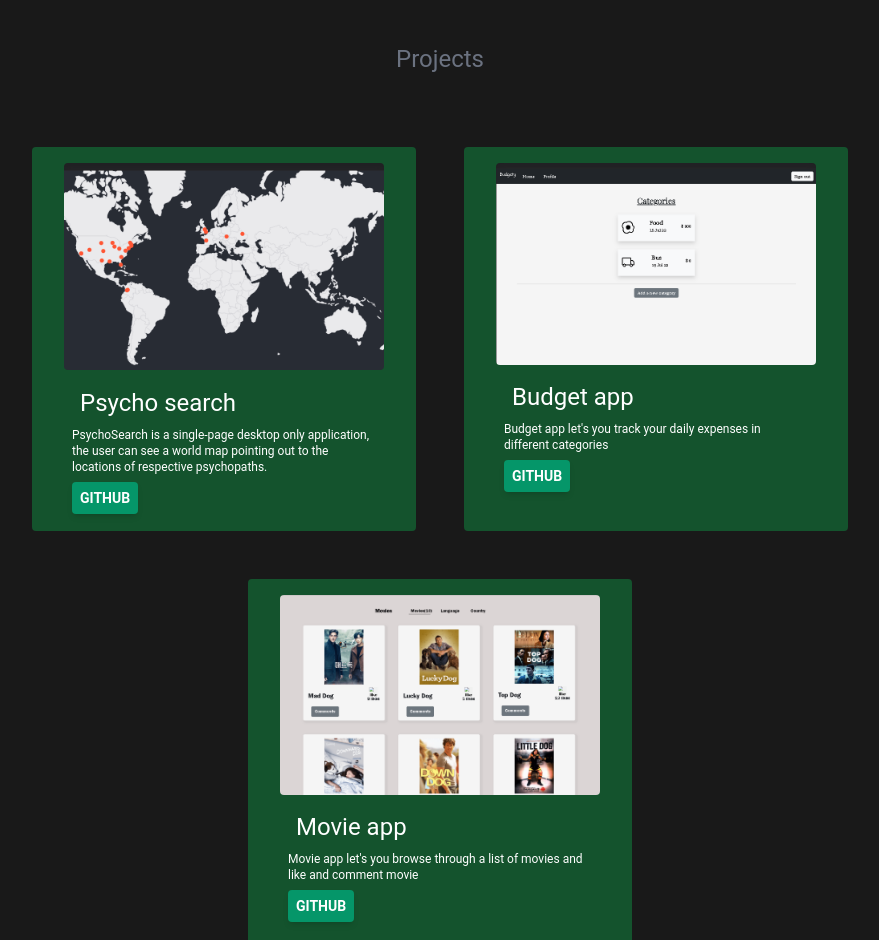
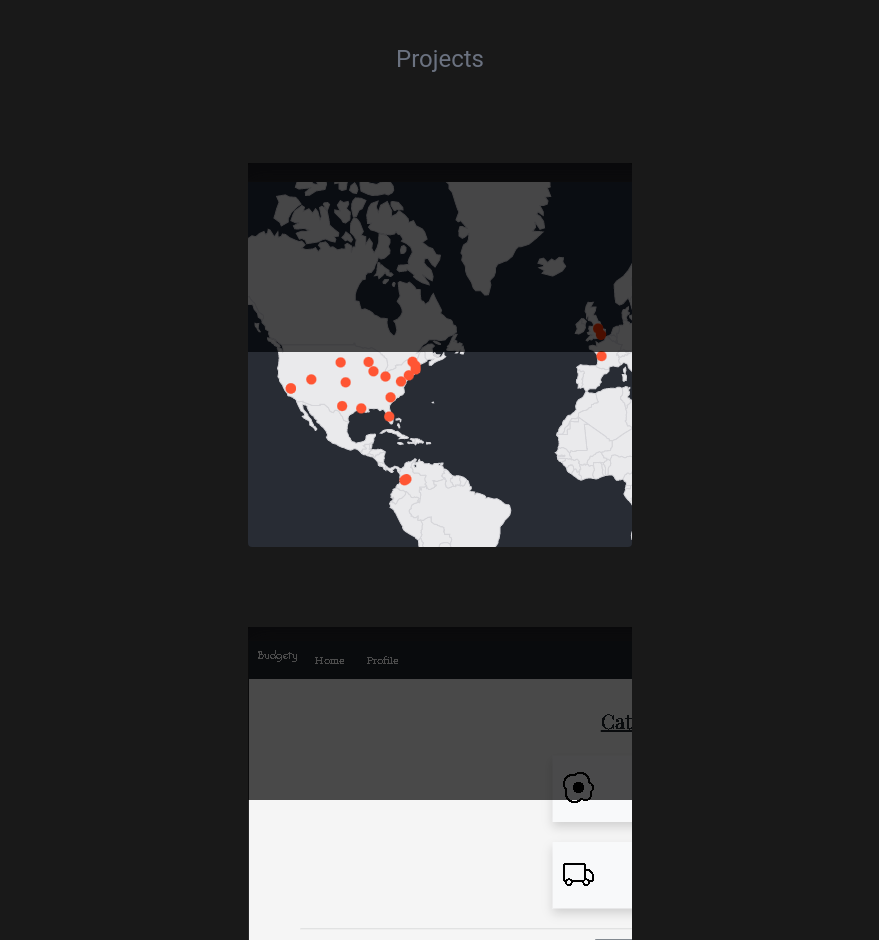
Before and after one commit to AkshithaReddy1899/Portfolio, a React (Create React App) app: page / in a window 1280 px wide. Shown: the part 1860-2800 px from the top of the page, without its empty margins (200-1079 px from the left). Built offline with nearby package versions, Linux system fonts and the light colour scheme; some icons are missing.

Commit message:
Update projects.jsx

```diff
--- a/src/Components/Projects.jsx
+++ b/src/Components/Projects.jsx
@@ -5,21 +5,41 @@ import data from '../assets/data';
 const Projects = () => (
   <div className="text-center mt-24 lg:mt-12 md:pt-20 my-10">
     <h1 className="text-2xl text-gray-500">Projects</h1>
-    <div className="mb-20 mt-12 flex flex-wrap flex-col md:flex-row justify-center items-center">
+    <div className="mb-20 mt-12 flex flex-wrap flex-col justify-center items-center md:hidden">
       {data.map((item) => (
-        <div className={`w-72 h-auto md:w-80 md:h-auto lg:w-96 lg:h-96 m-6 rounded p-4 bg-green-900 bg-[url('${item.img}')]`} key={item.id}>
-          <Zoom left>
-            <img src={item.img} alt={item.title} className="w-64 h-auto md:w-72 md:h-auto lg:w-80 lg:h-auto mx-auto rounded" />
+        <div className="p-4">
+        <div className="w-72 h-auto md:w-80 md:h-auto lg:w-96 lg:h-96 m-6 rounded bg-green-900 backdrop-saturate-200" style={{ backgroundImage: `url(${item.img}) ` }} key={item.id}>
+          <div className= "p-4 backdrop-saturate-200 bg-black/70">
+          <Zoom >
             <div className="m-2 p-2">
-              {/* <h2>{item.img}</h2> */}
-              <h1 className="text-left text-2xl px-4">{item.title}</h1>
-              <p className="text-xs text-left m-2">{item.description}</p>
+              <h1 className="text-left text-2xl px-4 text-slate-200">{item.title}</h1>
+              <p className="text-xs text-left m-2 text-slate-300">{item.description}</p>
               <div className="btn text-left">
                 <a href={item.repo} target="_blank" rel="noreferrer" alt="github" className="m-2 p-2 bg-emerald-600 text-white font-bold leading-normal uppercase rounded shadow-md hover:bg-emerald-700 hover:shadow-lg focus:bg-emerald-700 focus:shadow-lg focus:outline-none focus:ring-0 active:bg-emerald-800 active:shadow-lg transition duration-150 ease-in-out items-center text-sm">Github</a>
-                {/* <a href={item.link} target="_blank" rel="noreferrer" alt="demo" className="m-2 p-2 bg-emerald-600 text-white font-bold leading-normal uppercase rounded shadow-md hover:bg-emerald-700 hover:shadow-lg focus:bg-emerald-700 focus:shadow-lg focus:outline-none focus:ring-0 active:bg-emerald-800 active:shadow-lg transition duration-150 ease-in-out items-center text-sm">Live Demo</a> */}
               </div>
             </div>
           </Zoom>
+          </div>
+          </div>
+        </div>
+      ))}
+    </div>
+    <div className="mb-20 mt-12 hidden md:flex flex-col justify-center items-center">
+      {data.map((item) => (
+        <div className="p-4">
+        <div className="w-72 h-auto md:w-80 md:h-auto lg:w-96 lg:h-96 m-6 rounded bg-green-900 backdrop-saturate-200" style={{ backgroundImage: `url(${item.img}) ` }} key={item.id}>
+          <div className= "p-4 backdrop-saturate-200 bg-black/70">
+          <Zoom >
+            <div className="m-2 p-2">
+              <h1 className="text-left text-2xl px-4 text-slate-200">{item.title}</h1>
+              <p className="text-xs text-left m-2 text-slate-300">{item.description}</p>
+              <div className="btn text-left">
+                <a href={item.repo} target="_blank" rel="noreferrer" alt="github" className="m-2 p-2 bg-emerald-600 text-white font-bold leading-normal uppercase rounded shadow-md hover:bg-emerald-700 hover:shadow-lg focus:bg-emerald-700 focus:shadow-lg focus:outline-none focus:ring-0 active:bg-emerald-800 active:shadow-lg transition duration-150 ease-in-out items-center text-sm">Github</a>
+              </div>
+            </div>
+          </Zoom>
+          </div>
+          </div>
         </div>
       ))}
     </div>
```
